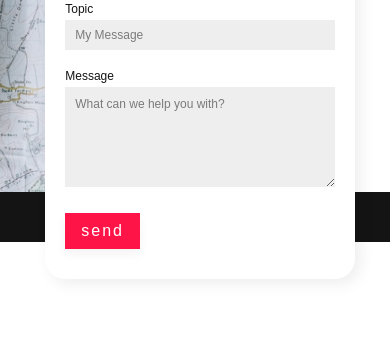
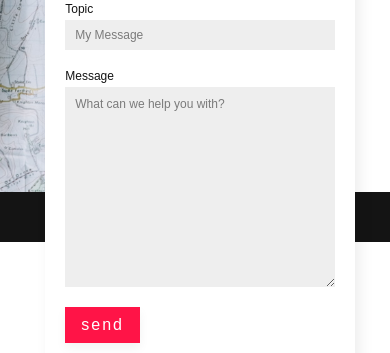
Before and after one commit to Noroff-FEU-Assignments/project-exam-2-emilietonnessen, a Next.js app: page /contact in a window 390 px wide. Shown: the part 796-1149 px from the top of the page. Before the commit the page ends 1125 px from the top, so only its background shows below. Built offline with nearby package versions, Linux system fonts and the light colour scheme; no server answers; a web font is replaced by a local one.

Commit message:
Fixing bug

```diff
--- a/components/Establihsment/EstablishmentGallery.tsx
+++ b/components/Establihsment/EstablishmentGallery.tsx
@@ -3,7 +3,7 @@ import * as interfaces from '../../constants/interfaces';
 
 const EstablishmentGallery: React.FC<interfaces.EstablishmentGalleryProps> = ({thumbnail, imageOne, imageTwo}) => (
     <section className="establishment-gallery">
-		<div className="establishment-gallery__overflow">
+		{/* <div className="establishment-gallery__overflow"> */}
 
 			<div className="establishment-gallery__box">
 				<Image
@@ -35,7 +35,7 @@ const EstablishmentGallery: React.FC<interfaces.EstablishmentGalleryProps> = ({t
 					height={imageTwo.height}  />
 			</div>
 
-		</div>
+		{/* </div> */}
 	</section>
 );
 
--- a/components/UI/Form/Textarea.tsx
+++ b/components/UI/Form/Textarea.tsx
@@ -18,7 +18,7 @@ const Textarea: React.FC<TextareaProps> = ({ name, label, placeholder, register,
     }
 
     return (
-        <div className={"form__group " + `booking-form__group--${name} ` + cssClass}>
+        <div className={"form__group form__group--textarea " + cssClass}>
             <label
                 htmlFor={name}
                 className="form__label" >
--- a/sass/components/_booking-enquiry.scss
+++ b/sass/components/_booking-enquiry.scss
@@ -218,7 +218,11 @@
             grid-row: 6 / 7;
 
             & > textarea {
-                height: 10rem;
+                height: 15rem;
+
+                @include respond(lap-lg) {
+                    height: 10rem;
+                }
             }
 
             @include respond(mobile) {
--- a/sass/components/_establishment-form.scss
+++ b/sass/components/_establishment-form.scss
@@ -198,7 +198,7 @@
             }
 
             & textarea {
-                height: 96%;
+                height: 100%;
 
                 @include respond(mobile) {
                     height: 10rem;
@@ -216,7 +216,7 @@
             }
 
             & textarea {
-                height: 97%;
+                height: 100%;
 
                 @include respond(mobile) {
                     height: 10rem;
--- a/sass/components/_form.scss
+++ b/sass/components/_form.scss
@@ -5,7 +5,6 @@
         border: none;
         outline: none;
     }
-
 
 
     // Label ----------------------------------------
@@ -63,10 +62,16 @@
         -webkit-appearance: none;
     }
 
+    &__group--textarea {
+        display: grid;
+        grid-template-columns: 1fr;
+        grid-template-rows: max-content 1fr max-content;
+    }
+
 
     // Select -------------------------------------------
     &__select {
-        @include respond(lap-lg) {
+        @include respond(desk){
             height: 3rem;
             padding: 0 1rem;
         }
--- a/sass/layout/_grid.scss
+++ b/sass/layout/_grid.scss
@@ -109,17 +109,17 @@
 
 // Homepage ----------------------------------------------------
 .home {
-    grid-template-rows: 50vh max-content 70rem repeat(2, max-content);
+    grid-template-rows: 70rem max-content 90rem repeat(2, max-content);
     row-gap: 20rem;
     justify-self: center;
     justify-content: center;
 
-    @include respond (lap-lg) {
-        grid-template-rows: 45rem max-content 70rem repeat(2, max-content);
+    @include respond (desk) {
+        grid-template-rows: 65rem max-content 70rem repeat(2, max-content);
     }
 
-    @include respond(tab-port) {
-        grid-template-rows: 50vh max-content 80rem repeat(2, max-content);
+    @include respond (lap-lg) {
+        grid-template-rows: 50rem max-content 70rem repeat(2, max-content);
     }
 
     @include respond(mobile-lg) {
@@ -147,6 +147,10 @@
 .establishment {
     grid-template-rows: max-content 8rem 1fr max-content;
 
+    @include respond(desk) {
+        grid-template-rows: max-content 8rem 1fr max-content;
+    }
+
     @include respond(mobile) {
         grid-template-rows: max-content 6rem repeat(2, max-content);
     }
--- a/sass/pages/_contact.scss
+++ b/sass/pages/_contact.scss
@@ -22,9 +22,9 @@
     background-position: center;
     background-repeat: no-repeat;
     background-size: cover;
-    clip-path: polygon(0 0, 100% 0, 100% 50%, 30% 100%, 0 100%);
+    clip-path: polygon(0 0, 100% 0, 100% 50%, 40% 100%, 0 100%);
 
-    @include respond(desk) {
+    @include respond(lap-lg) {
         grid-column: 1 / 4;
         margin: 0;
         height: 100%;
@@ -35,12 +35,15 @@
     grid-column: 2 / 3;
 
     z-index: 100;
-    height: calc(100% - 20rem);
-    width: 100rem;
+    //height: calc(100% - 20rem);
+    height: 100%;
+    width: 60%;
     position: absolute;
     top: 50%;
     left: 50%;
     transform: translate(-50%, -50%);
+
+    //background-color: rgba(#f10000, .5);
 
     @include respond(lap-lg) {
         width: 80%;
@@ -94,8 +97,8 @@
     grid-row: 1 / 3;
 
     position: absolute;
-    top: -6rem;
-    left: 14rem;
+    top: 5rem;
+    left: 0;
 
     @include respond(lap-lg) {
         top: 5rem;
@@ -118,7 +121,7 @@
 
     position: absolute;
     bottom: 15rem;
-    right: -5rem;
+    right: 0rem;
 
     @include respond(lap-lg) {
         bottom: 5rem;
--- a/sass/pages/_establishment.scss
+++ b/sass/pages/_establishment.scss
@@ -2,31 +2,45 @@
     grid-column: 2 / 3;
     grid-row: 1 / 2;
 
-    height: 30rem;
-    overflow-x: scroll;
+    display: grid;
+    grid-template-columns: repeat(3, minmax(38rem, 1fr));
+    max-height: clamp(30rem, 22vw, 40rem);
     overflow-y: hidden;
-    white-space: nowrap;
-    -webkit-overflow-scrolling: touch;
 
-    &::-webkit-scrollbar {
-        display: none;
+    @include respond(tab-land) {
+        overflow-x: scroll;
+        white-space: nowrap;
+        -webkit-overflow-scrolling: touch;
+        grid-template-columns: repeat(3, minmax(45rem, 1fr));
     }
 
-     &__overflow {
-        display: grid;
-        grid-template-columns: repeat(3, minmax(40rem, 1fr));
+    @include respond(mobile) {
+        grid-template-columns: repeat(3, minmax(25rem, 1fr));
+    }
 
-        @include respond(mobile) {
-            grid-template-columns: repeat(3, minmax(25rem, 1fr));
+    // If the screen can be touched - do not display a scrollbar
+    @media (hover: none) {
+        &::-webkit-scrollbar {
+            display: none;
         }
     }
 
-    &__box > div {
-        width: 100%;
-        height: 100%;
-        object-fit: cover;
+    // Making the scrollbar a bit taller for easier grab
+    &::-webkit-scrollbar {
+        height: 1rem;
+    }
+
+    &__box {
         display: block;
         overflow: hidden;
+
+        & > div {
+            width: 100%;
+            height: 100%;
+            object-fit: cover;
+            display: block;
+            overflow: hidden;
+        }
     }
 }
 
```
